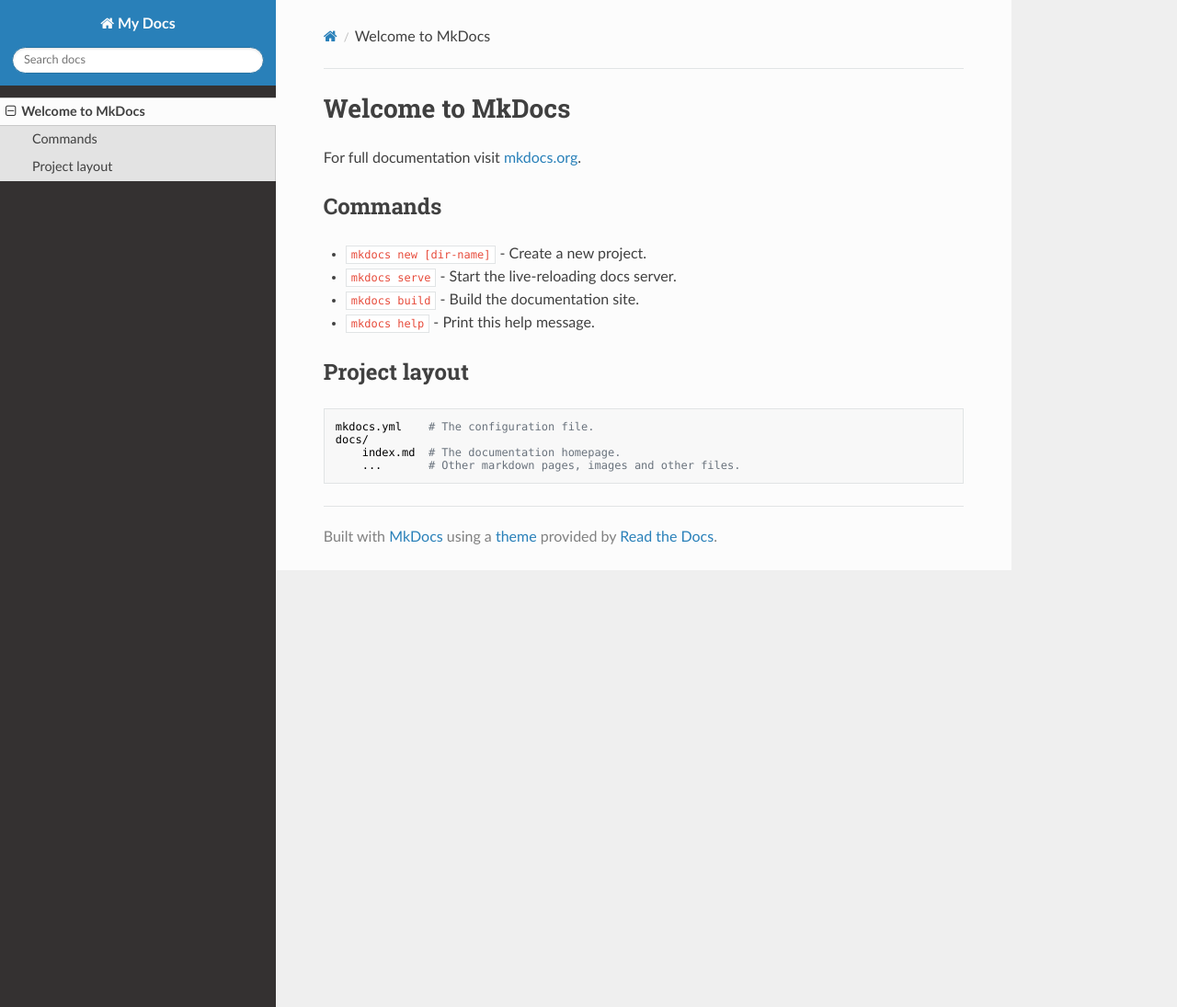
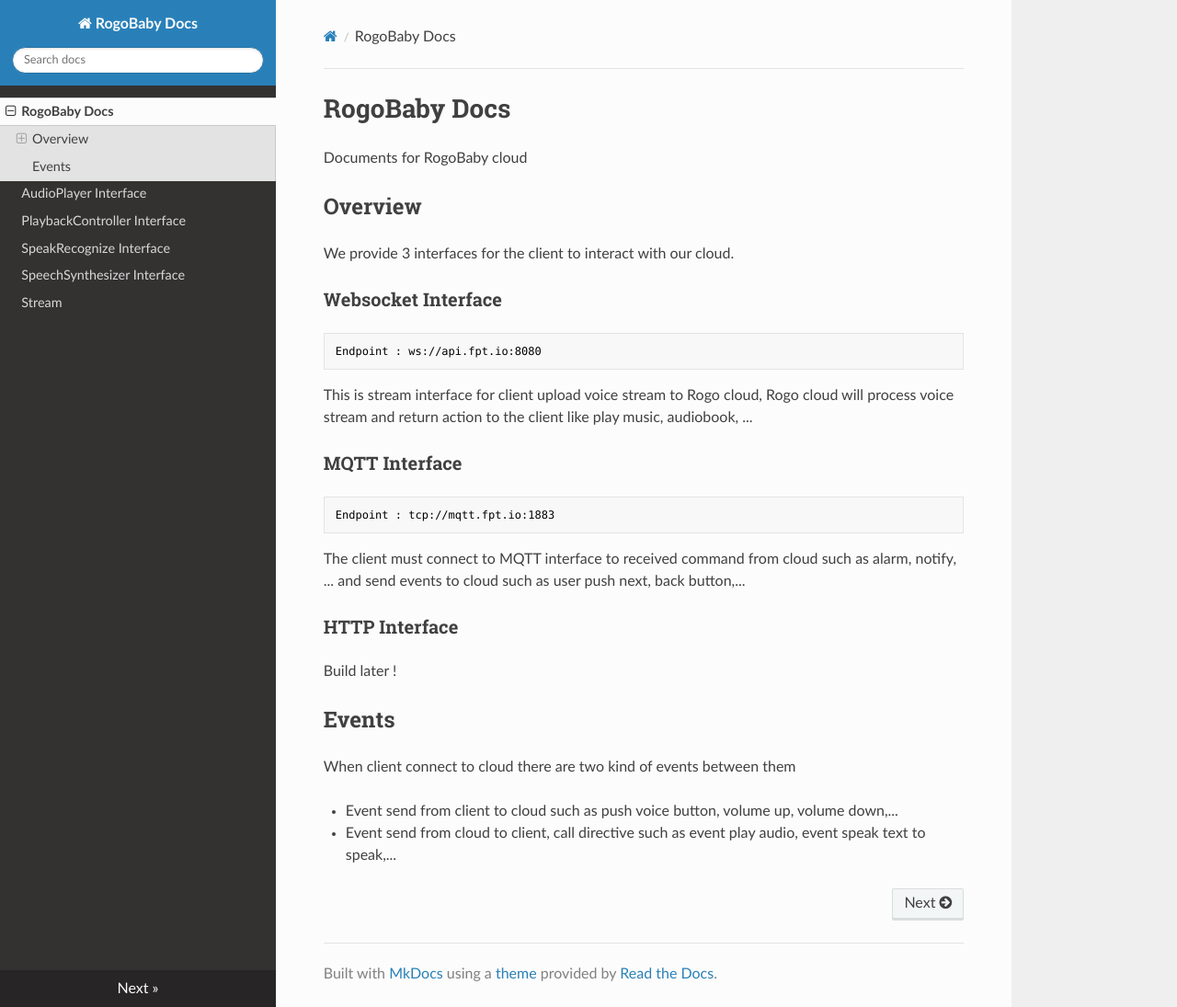
Before and after one commit to mrekoj/rogobaby-docs, an MkDocs documentation site: the page built from docs/index.md, in a window 1280 px wide and 1095 px high. Shown: the whole window at 92% size. Built offline with MkDocs 1.6.1, drawn with Linux system fonts in a browser that asks for light colours; nearby versions of some CDN libraries.

Commit message:
document phase alpha

````diff
--- a/docs/index.md
+++ b/docs/index.md
@@ -1,17 +1,27 @@
-# Welcome to MkDocs
+# RogoBaby Docs
+Documents for RogoBaby cloud
 
-For full documentation visit [mkdocs.org](https://mkdocs.org).
+## Overview
 
-## Commands
+We provide 3 interfaces for the client to interact with our cloud.
 
-* `mkdocs new [dir-name]` - Create a new project.
-* `mkdocs serve` - Start the live-reloading docs server.
-* `mkdocs build` - Build the documentation site.
-* `mkdocs help` - Print this help message.
+###Websocket Interface
+```
+Endpoint : ws://api.fpt.io:8080
+```
+This is stream interface for client upload voice stream to Rogo cloud, Rogo cloud will process voice stream and return action to the client like play music, audiobook, ...
 
-## Project layout
+###MQTT Interface
+```
+Endpoint : tcp://mqtt.fpt.io:1883
+```
+The client must connect to MQTT interface to received command from cloud such as alarm, notify, ... and send events to cloud such as user push next, back button,...
 
-    mkdocs.yml    # The configuration file.
-    docs/
-        index.md  # The documentation homepage.
-        ...       # Other markdown pages, images and other files.
+###HTTP Interface
+Build later !
+
+## Events
+When client connect to cloud there are two kind of events between them
+
+* Event send from client to cloud such as push voice button, volume up, volume down,...
+* Event send from cloud to client, call directive such as event play audio, event speak text to speak,...
--- a/mkdocs.yml
+++ b/mkdocs.yml
@@ -1,2 +1,2 @@
-site_name: My Docs
+site_name: RogoBaby Docs
 theme: readthedocs
````
Also changed, not shown: docs/AudioPlayer Interface.md (added, +99 -0 lines), docs/PlaybackController Interface.md (added, +72 -0 lines), docs/SpeakRecognize Interface.md (added, +54 -0 lines), docs/SpeechSynthesizer Interface.md (added, +51 -0 lines), docs/stream.md (added, +15 -0 lines).
